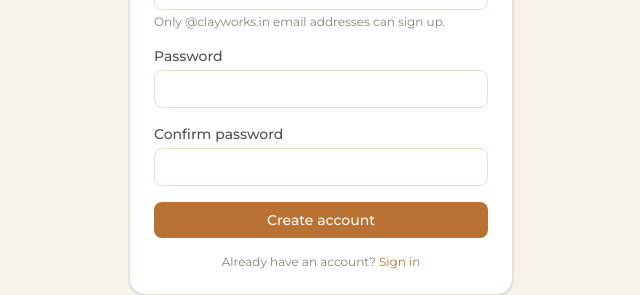
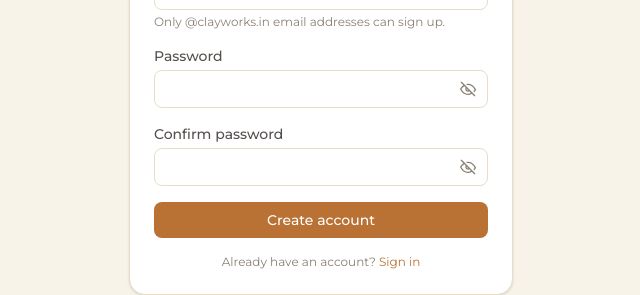
Before and after one commit to clayworks-space/clayworks-tools, a Next.js app: page /signup in a window 1280 px wide. Shown: the part 412-707 px from the top of the page, without its empty margins (319-959 px from the left). Built offline with nearby package versions, Linux system fonts and the light colour scheme.

Commit message:
Add show/hide password toggle

```diff
--- a/src/components/LoginForm.tsx
+++ b/src/components/LoginForm.tsx
@@ -3,6 +3,7 @@
 import { useActionState } from "react";
 import Link from "next/link";
 import { signIn } from "@/app/login/actions";
+import { PasswordInput } from "@/components/PasswordInput";
 
 export function LoginForm({ next }: { next: string }) {
   const [state, formAction, pending] = useActionState(signIn, undefined);
@@ -30,14 +31,7 @@ export function LoginForm({ next }: { next: string }) {
         <label htmlFor="password" className="block text-sm font-medium text-foreground/80 mb-1">
           Password
         </label>
-        <input
-          id="password"
-          name="password"
-          type="password"
-          required
-          autoComplete="current-password"
-          className="w-full rounded-lg border border-border bg-white px-3 py-2 text-sm outline-none focus:ring-2 focus:ring-brand"
-        />
+        <PasswordInput id="password" name="password" required autoComplete="current-password" />
       </div>
 
       {state?.error && (
--- /dev/null
+++ b/src/components/PasswordInput.tsx
@@ -0,0 +1,79 @@
+"use client";
+
+import { useState } from "react";
+
+function EyeIcon({ open }: { open: boolean }) {
+  return open ? (
+    <svg
+      viewBox="0 0 24 24"
+      fill="none"
+      stroke="currentColor"
+      strokeWidth="2"
+      strokeLinecap="round"
+      strokeLinejoin="round"
+      className="w-4 h-4"
+    >
+      <path d="M1 12s4-8 11-8 11 8 11 8-4 8-11 8-11-8-11-8Z" />
+      <circle cx="12" cy="12" r="3" />
+    </svg>
+  ) : (
+    <svg
+      viewBox="0 0 24 24"
+      fill="none"
+      stroke="currentColor"
+      strokeWidth="2"
+      strokeLinecap="round"
+      strokeLinejoin="round"
+      className="w-4 h-4"
+    >
+      <path d="M9.88 9.88a3 3 0 1 0 4.24 4.24" />
+      <path d="M10.73 5.08A10.43 10.43 0 0 1 12 5c7 0 11 8 11 8a13.16 13.16 0 0 1-1.67 2.68" />
+      <path d="M6.61 6.61A13.53 13.53 0 0 0 1 12s4 8 11 8a9.74 9.74 0 0 0 5.39-1.61" />
+      <line x1="2" y1="2" x2="22" y2="22" />
+    </svg>
+  );
+}
+
+/**
+ * A password <input> with a show/hide eye-icon toggle. Same markup/classes
+ * as the plain inputs elsewhere in the auth forms, just with the toggle
+ * button layered on top (padded right to make room for it).
+ */
+export function PasswordInput({
+  id,
+  name,
+  autoComplete,
+  required,
+  minLength,
+}: {
+  id: string;
+  name: string;
+  autoComplete?: string;
+  required?: boolean;
+  minLength?: number;
+}) {
+  const [visible, setVisible] = useState(false);
+
+  return (
+    <div className="relative">
+      <input
+        id={id}
+        name={name}
+        type={visible ? "text" : "password"}
+        required={required}
+        minLength={minLength}
+        autoComplete={autoComplete}
+        className="w-full rounded-lg border border-border bg-white px-3 py-2 pr-10 text-sm outline-none focus:ring-2 focus:ring-brand"
+      />
+      <button
+        type="button"
+        onClick={() => setVisible((v) => !v)}
+        tabIndex={-1}
+        aria-label={visible ? "Hide password" : "Show password"}
+        className="absolute inset-y-0 right-0 flex items-center px-3 text-muted hover:text-foreground"
+      >
+        <EyeIcon open={visible} />
+      </button>
+    </div>
+  );
+}
--- a/src/components/SignupForm.tsx
+++ b/src/components/SignupForm.tsx
@@ -3,6 +3,7 @@
 import { useActionState } from "react";
 import Link from "next/link";
 import { signUp } from "@/app/signup/actions";
+import { PasswordInput } from "@/components/PasswordInput";
 
 export function SignupForm() {
   const [state, formAction, pending] = useActionState(signUp, undefined);
@@ -57,30 +58,14 @@ export function SignupForm() {
         <label htmlFor="password" className="block text-sm font-medium text-foreground/80 mb-1">
           Password
         </label>
-        <input
-          id="password"
-          name="password"
-          type="password"
-          required
-          minLength={8}
-          autoComplete="new-password"
-          className="w-full rounded-lg border border-border bg-white px-3 py-2 text-sm outline-none focus:ring-2 focus:ring-brand"
-        />
+        <PasswordInput id="password" name="password" required minLength={8} autoComplete="new-password" />
       </div>
 
       <div>
         <label htmlFor="confirm_password" className="block text-sm font-medium text-foreground/80 mb-1">
           Confirm password
         </label>
-        <input
-          id="confirm_password"
-          name="confirm_password"
-          type="password"
-          required
-          minLength={8}
-          autoComplete="new-password"
-          className="w-full rounded-lg border border-border bg-white px-3 py-2 text-sm outline-none focus:ring-2 focus:ring-brand"
-        />
+        <PasswordInput id="confirm_password" name="confirm_password" required minLength={8} autoComplete="new-password" />
       </div>
 
       {state?.error && (
```
